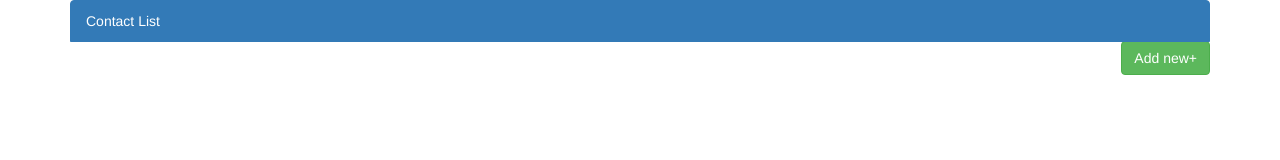
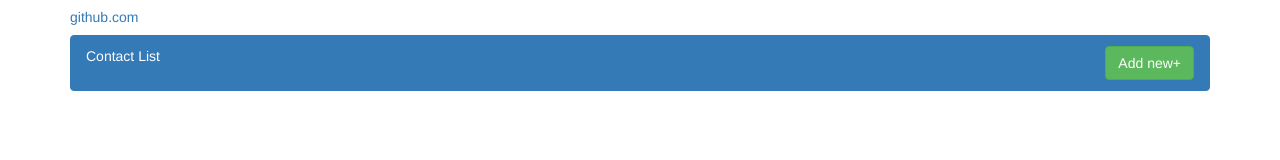
Before and after one commit to f0zze/MailBox, a website: page index.html in a window 1280 px wide. Drawn offline with nearby package versions, Linux system fonts and the light colour scheme; some packages are replaced by stand-ins of ours; a script that the page names is missing.

Commit message:
minor fix

```diff
--- a/users/list/user-list.tpl.html
+++ b/users/list/user-list.tpl.html
@@ -1,8 +1,12 @@
+<h5>
+    <a href="https://github.com/f0zze/MailBox/tree/gh-pages/users">github.com</a>
+</h5>
 <div class="list-group">
     <a href="#" class="list-group-item active clearfix">
-        Contact List <a style="color:#fff" href="https://github.com/f0zze/MailBox/tree/gh-pages/users"></a>
+        Contact List
         <button style="float: right" class="btn btn-success" ng-click="newUser = !newUser">Add new+</button>
     </a>
+
     <span ng-if="!userList.users">Loading...</span>
     <div ng-if="newUser" class="new-user">
         <new-user user-list="userList.users"></new-user>
```
